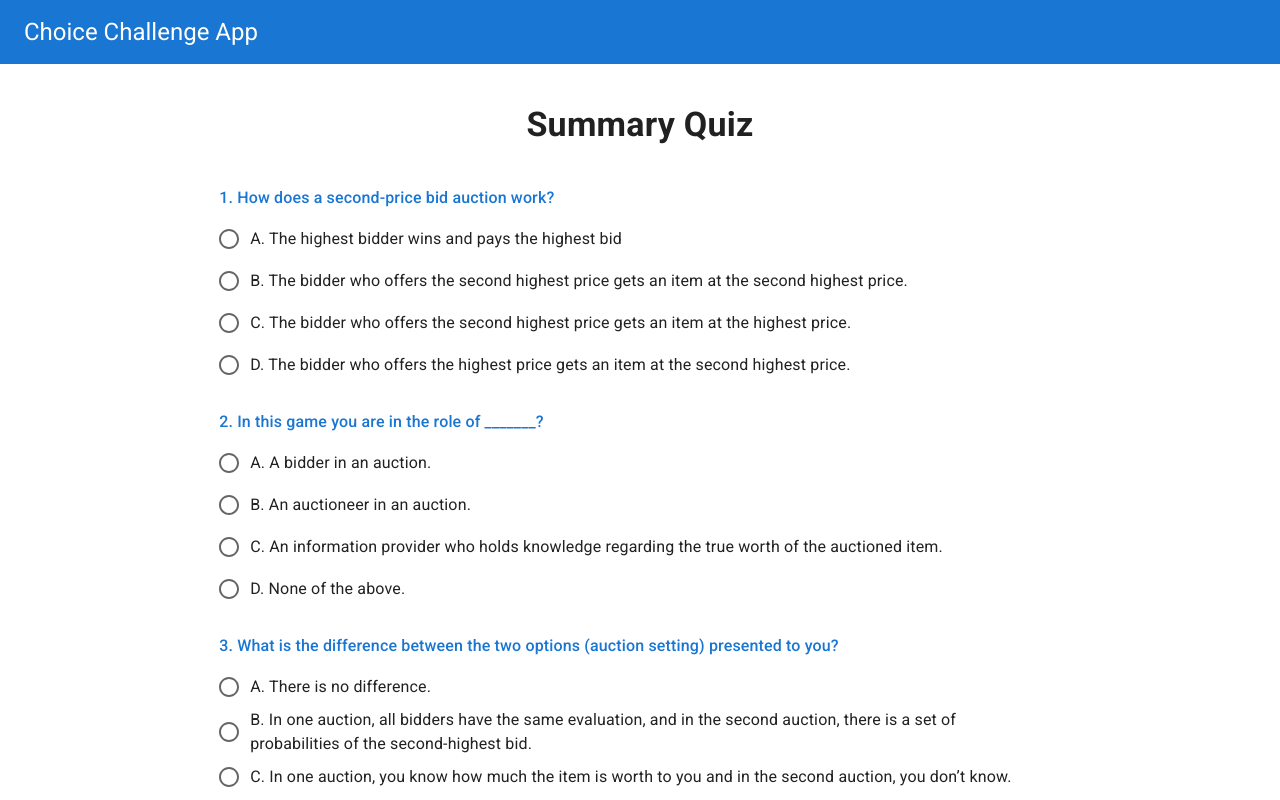
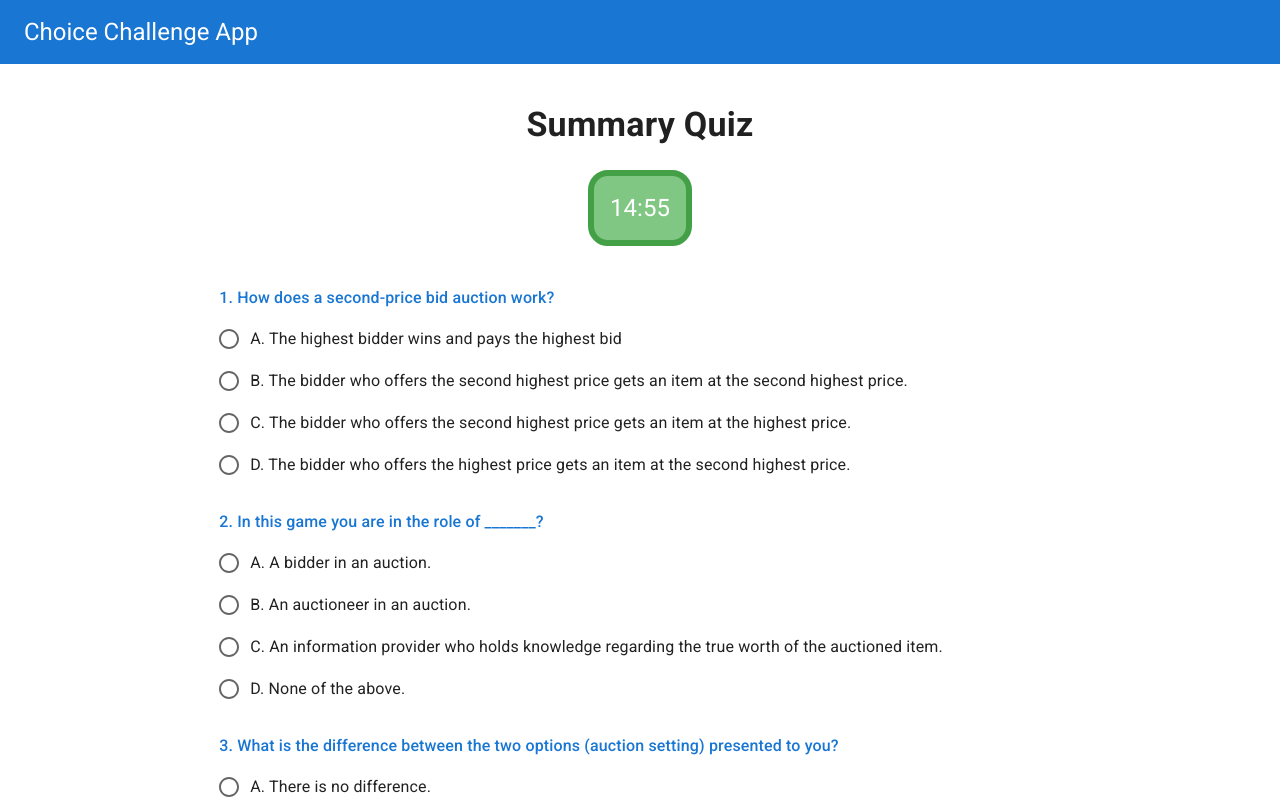
Before and after one commit to MatanAv/auction-challenge-app, a React (Vite) app in the folder client/: page /instructions/summary in a window 1280 px wide. Shown: the top 800 px of the page. Built offline with nearby package versions, Linux system fonts and the light colour scheme.

Commit message:
Refactor components and pages, update imports and logout functionality

```diff
--- a/client/src/components/GameRound/index.tsx
+++ b/client/src/components/GameRound/index.tsx
@@ -4,7 +4,7 @@ import { TIME_PER_QUESTION } from '@/constants/tests';
 import { ITestQuestion, IUserTestAnswer } from '@/interfaces/tests';
 
 import Box from '@mui/material/Box';
-import Timer from '@/components/GameRound/Timer';
+import Timer from '@/components/Timer';
 import Button from '@mui/material/Button';
 import Question from '@/components/GameRound/Question/Question';
 import ProgressBar from '@/components/GameRound/ProgressBar';
--- /dev/null
+++ b/client/src/constants/instructions.ts
@@ -0,0 +1,3 @@
+const QUIZ_DURATION = 15 * 60000;
+
+export { QUIZ_DURATION };
--- a/client/src/pages/Game/Game.tsx
+++ b/client/src/pages/Game/Game.tsx
@@ -1,6 +1,7 @@
 import { useEffect, useState } from 'react';
 import { useNavigate } from 'react-router-dom';
 import { useError } from '@/hooks/error';
+import { logoutUser } from '@/services/api/users';
 import { GameResultsInfo } from './GameResults';
 import { ITestQuestion, IUserTestAnswer } from '@/interfaces/tests';
 import { GAME_QUESTIONS, TRAINING_QUESTIONS } from '@/constants/tests';
@@ -80,7 +81,10 @@ export default function Game({ gameType = 'game' }: GameProps) {
     const results = isTraining
       ? ({ rounds: round, duration: 0 } as UserTraining)
       : ({ rounds: round, profit: points, duration: 0 } as UserTest);
+
     await sendTimeout(isTraining, results);
+
+    logoutUser();
     navigate('/');
   };
 
--- a/client/src/pages/Home.tsx
+++ b/client/src/pages/Home.tsx
@@ -27,12 +27,20 @@ const UserRegister = () => {
     }
   };
 
+  const onEnterDown = (e: React.KeyboardEvent) => {
+    if (e.key === 'Enter') {
+      e.preventDefault();
+      handleRegister();
+    }
+  };
+
   return (
     <Box display='flex' flexDirection='column' gap={3} component='form' noValidate autoComplete='off'>
       <TextField
         label='Worker ID'
         value={workerId}
         onChange={(e) => setWorkerId(e.target.value.trim())}
+        onKeyDown={onEnterDown}
         InputProps={{
           endAdornment: (
             <Button variant='contained' color='primary' onClick={handleRegister} disabled={!workerId}>
--- a/client/src/pages/Instructions/Summary.tsx
+++ b/client/src/pages/Instructions/Summary.tsx
@@ -2,10 +2,12 @@ import { useMemo, useState } from 'react';
 import { useNavigate } from 'react-router-dom';
 import { useError } from '@/hooks/error';
 import { UserInstructions } from '@/interfaces/user';
-import { submitUserInstructions } from '@/services/api/users';
+import { QUIZ_DURATION } from '@/constants/instructions';
+import { logoutUser, submitUserInstructions } from '@/services/api/users';
 import data from '@/data/training/quiz.json';
 
 import Box from '@mui/material/Box';
+import Timer from '@/components/Timer';
 import Radio from '@mui/material/Radio';
 import Button from '@mui/material/Button';
 import Divider from '@mui/material/Divider';
@@ -95,7 +97,7 @@ export default function InstructionsSummary() {
 
     userAnswers.forEach((answer, index) => answer === correctAnswers[index] && summary.score++);
 
-    if (score < MIN_PASS_SCORE) {
+    if (summary.score < MIN_PASS_SCORE) {
       summary.fails++;
     }
 
@@ -113,6 +115,7 @@ export default function InstructionsSummary() {
       await submitUserInstructions(quizSummary);
 
       if (quizSummary.fails > FAILS_LIMIT) {
+        window.sessionStorage.removeItem('instructions_fails');
         return navigate('/');
       }
 
@@ -125,6 +128,13 @@ export default function InstructionsSummary() {
   const handleRetakeTest = () => {
     window.sessionStorage.setItem('instructions_fails', `${fails}`);
     return navigate(0);
+  };
+
+  const handleTimerEnd = async () => {
+    const quizSummary = getQuizSummary();
+    await submitUserInstructions(quizSummary);
+    logoutUser();
+    return navigate('/');
   };
 
   const renderQuestions = () => {
@@ -172,7 +182,7 @@ export default function InstructionsSummary() {
   };
 
   return (
-    <Box sx={listBoxStyle}>
+    <Box sx={{ ...listBoxStyle, alignItems: 'center' }}>
       {hasSubmitted && !isReview ? (
         <SummaryResults score={score} setIsReview={setIsReview} handleNext={() => navigate('/instructions/training')} />
       ) : (
@@ -180,6 +190,8 @@ export default function InstructionsSummary() {
           <Typography variant='h4' fontWeight={600}>
             Summary Quiz
           </Typography>
+
+          <Timer countTime={startTime + QUIZ_DURATION} onTimeEnd={handleTimerEnd} />
 
           <Box sx={{ width: '80%', m: 'auto' }}>{renderQuestions()}</Box>
 
--- a/client/src/pages/Survey.tsx
+++ b/client/src/pages/Survey.tsx
@@ -1,6 +1,7 @@
 import { useState } from 'react';
 import { useNavigate } from 'react-router-dom';
 import { useError } from '@/hooks/error';
+import { logoutUser } from '@/services/api/users';
 import { submitSurvey } from '@/services/api/survey';
 import { SurveyAnswers } from '@/interfaces/survey';
 import { surveyQuestions } from '@/constants/survey';
@@ -36,8 +37,10 @@ export default function Survey() {
   const handleSubmit = async () => {
     try {
       clearError();
-      const surveyAnswers = { q1, q2, q3, comment } as SurveyAnswers;
-      const { approval_key } = await submitSurvey(surveyAnswers);
+
+      const { approval_key } = await submitSurvey({ q1, q2, q3, comment } as SurveyAnswers);
+
+      logoutUser();
       navigate('/end', { state: { approval_key } });
     } catch (error) {
       handleError(error);
```
Also changed, not shown: client/src/components/Timer.tsx (renamed from client/src/components/GameRound/Timer.tsx).
